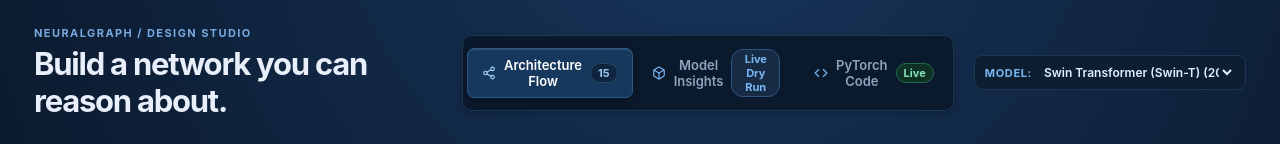
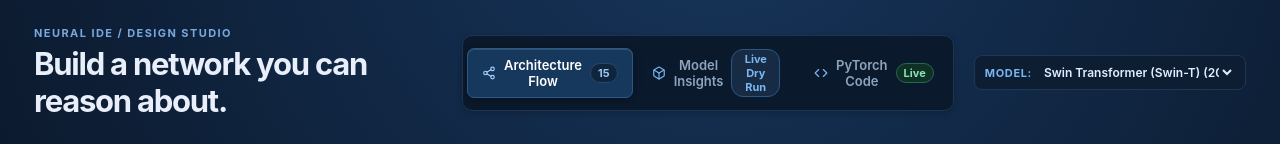
Before and after one commit to mukut02/NeuralIDE, a React (Vite) app: page / in a window 1280 px wide. Shown: the top 144 px of the page. Built offline with nearby package versions, Linux system fonts and the light colour scheme.

Commit message:
Push new features

```diff
--- a/app.jsx
+++ b/app.jsx
@@ -444,7 +444,7 @@ EPOCHS = ${training.epochs}
       <header className="border-b border-slate-800 px-6 py-4 flex items-center justify-between">
         <div>
           <h1 className="text-xl font-semibold">
-            NeuralGraph
+            Neural IDE
           </h1>
 
           <p className="text-sm text-slate-400">
--- a/src/App.jsx
+++ b/src/App.jsx
@@ -532,7 +532,7 @@ function App() {
   return <div className="app-shell">
     <header className="topbar">
       <div className="brand-group">
-        <span className="eyebrow">NEURALGRAPH / DESIGN STUDIO</span>
+        <span className="eyebrow">NEURAL IDE / DESIGN STUDIO</span>
         <h1>Build a network you can reason about.</h1>
       </div>
 
```
